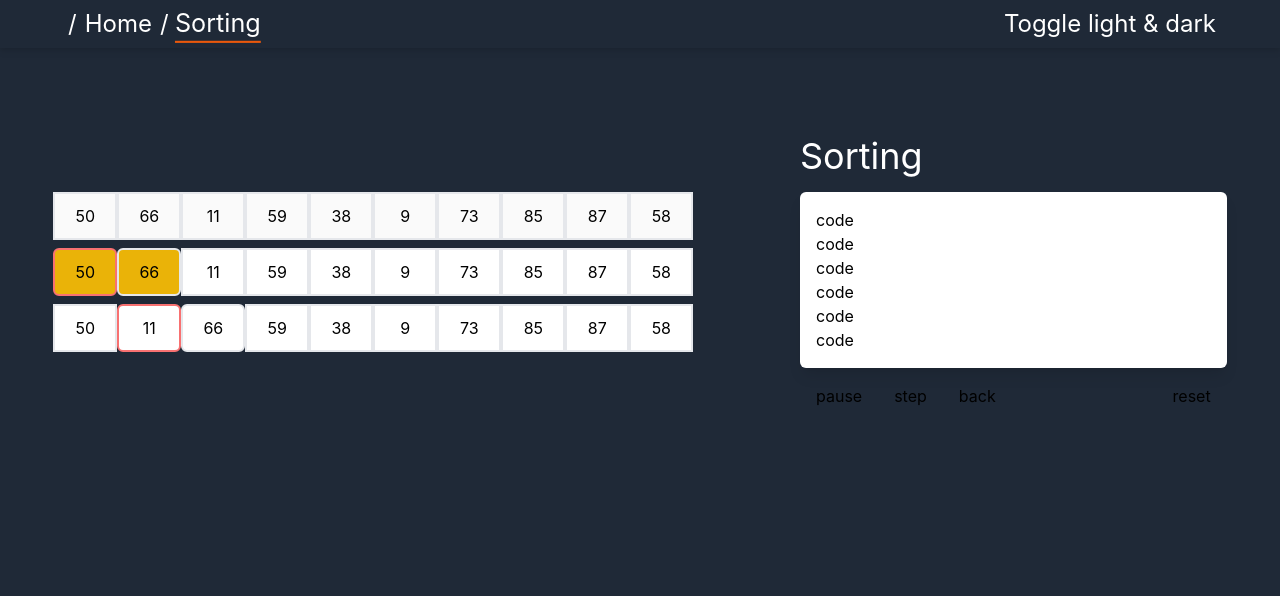
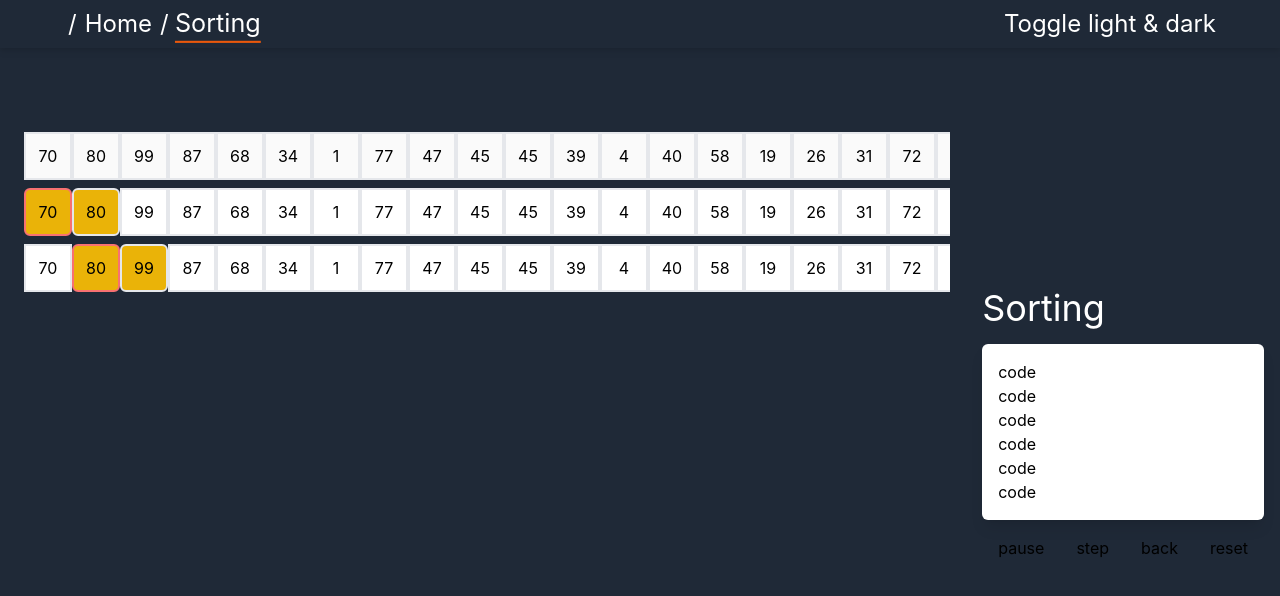
Before and after one commit to ManuelLerchner/algorithm-explorer, a React (Create React App) app: page /sorting/1 in a window 1280 px wide. Both pictures are taken after a click on the button "run". Shown: the top 596 px of the page. Built offline with nearby package versions, Linux system fonts and the light colour scheme.

Commit message:
fix array scrolling

```diff
--- a/src/App.tsx
+++ b/src/App.tsx
@@ -14,7 +14,7 @@ function App() {
 
   return (
     <div className={isDark ? "dark" : "light"}>
-      <div className="bg-neutral-100 dark:bg-gray-800 flex flex-col min-h-screen transition-colors duration-500 ">
+      <div className="bg-neutral-100 dark:bg-gray-800 flex flex-col min-h-screen transition-colors duration-500 overflow-x-hidden">
         <NavBar toggleIsDark={toggleIsDark} />
 
         <AnimatePresence exitBeforeEnter>
--- a/src/pages/Algorithms/ArrayVisualization.tsx
+++ b/src/pages/Algorithms/ArrayVisualization.tsx
@@ -3,14 +3,18 @@ import { SortingStep } from "../../model/SortingStep";
 export function renderHistory(
   steps: SortingStep[],
   amount: number,
+  currentElementRef: React.RefObject<HTMLHeadingElement>,
   contentBox: (value: number, j: number) => JSX.Element
 ) {
+
   return (
     <>
       {steps
         .filter((_, i) => i < amount)
         .map((sortingStep, i) => (
-          <div key={"history-" + i}>{renderStep(sortingStep, contentBox)}</div>
+          <div key={"history-" + i}>
+            {renderStep(sortingStep, currentElementRef, contentBox)}
+          </div>
         ))}
     </>
   );
@@ -18,10 +22,12 @@ export function renderHistory(
 
 export function renderStep(
   step: SortingStep,
+  currentElementRef: React.RefObject<HTMLHeadingElement>,
   contentBox: (value: number, j: number) => JSX.Element
 ) {
+  console.log(step.array.length);
   return (
-    <div className="flex justify-center items-center my-1">
+    <div className="flex my-1">
       {step.array.map((value: number, j: number) => {
         let isBeingCompared = step.comparing?.includes(j);
         let isBeingSwapped = step.swapping?.includes(j);
@@ -30,6 +36,7 @@ export function renderStep(
 
         return (
           <div
+            ref={isCurrentIndex ? currentElementRef : null}
             className={
               "aspect-square w-10 h-10 md:w-12 md:h-12 lg:w-16 border-2 bg-white" +
               (isCurrentIndex ? " border-red-400 " : " ") +
@@ -52,7 +59,7 @@ export function renderArray(
   contentBox: (value: number, j: number) => JSX.Element
 ) {
   return (
-    <div className="flex justify-center items-center my-1">
+    <div className="flex my-1">
       {array.map((value: number, j: number) => (
         <div
           className="aspect-square bg-white w-10 h-10 md:w-12 md:h-12 lg:w-16 border-2 "
--- a/src/pages/Algorithms/SortingPage.tsx
+++ b/src/pages/Algorithms/SortingPage.tsx
@@ -6,12 +6,12 @@ import { mapUrlToBreadcrumbs } from "../../components/BreadcrumbHelper";
 import { SortingStep } from "../../model/SortingStep";
 import { pageVariant } from "../transitionProperties";
 import { renderHistory, renderArray } from "./ArrayVisualization";
-import * as Scroll from "react-scroll";
-var scroll = Scroll.animateScroll;
+import { scroller } from "react-scroll";
+var Scroll = require("react-scroll");
 
 const randomizeArray = () => {
-  const arrayLength = 10;
-  return Array.from({ length: arrayLength }, () =>
+  const arrayLength = 30;
+  return Array.from({ length: arrayLength }, (v, i: number) =>
     Math.floor(Math.random() * 100)
   );
 };
@@ -26,14 +26,9 @@ export default function SortingPage() {
     setHistory([]);
     setHistoryIndex(0);
   }
+  const currentElementRef = useRef<HTMLHeadingElement>(null);
 
   function performStep() {
-    scroll.scrollToBottom({
-      to: "container",
-      duration: 800,
-      smooth: true,
-    });
-
     if (historyIndex >= history.length) {
       const step = stepIterator.next();
       if (step.done) {
@@ -42,6 +37,14 @@ export default function SortingPage() {
       setHistory([...history, step.value]);
     }
     setHistoryIndex(historyIndex + 1);
+
+    setTimeout(() => {
+      currentElementRef.current?.scrollIntoView({
+        behavior: "smooth",
+        block: "center",
+        inline: "center",
+      });
+    }, 5);
   }
 
   function undoStep() {
@@ -75,9 +78,9 @@ export default function SortingPage() {
       animate="visible"
       exit="exit"
       id="container"
-      className="flex flex-col-reverse justify-around md:flex-row w-full pt-14 pb-72 items-center"
+      className="flex flex-col-reverse justify-around md:flex-row w-full h-[80vh] my-auto"
     >
-      <div className="flex flex-col m-4">
+      <div className="flex flex-col m-4 p-2 overflow-auto scroll-container">
         {/* Input Field */}
         {renderArray(startArray, (value: number, j: number) => (
           <input
@@ -96,14 +99,19 @@ export default function SortingPage() {
         ))}
 
         {/* Step by Step Solution */}
-        {renderHistory(history, historyIndex, (value: number) => (
-          <div className="w-full h-full flex items-center justify-center">
-            <span>{value}</span>
-          </div>
-        ))}
+        {renderHistory(
+          history,
+          historyIndex,
+          currentElementRef,
+          (value: number) => (
+            <div className="w-full h-full flex items-center justify-center">
+              <span>{value}</span>
+            </div>
+          )
+        )}
       </div>
 
-      <div className="md:w-4/12 w-8/12 m-4 self-end ">
+      <div className="md:w-4/12 w-8/12 m-4 self-center ">
         <h1 className="dark:text-white text-2xl sm:text-4xl my-4 ">
           {algorithmName}
         </h1>
```
